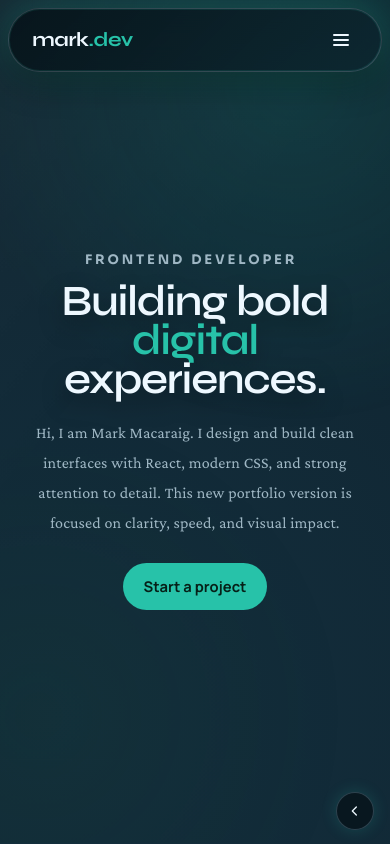
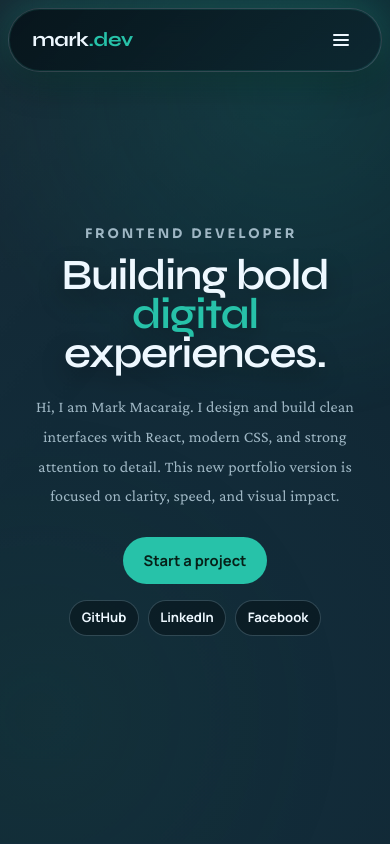
Before and after one commit to aintdrevv/markdev, a React (Vite) app: page / in a window 390 px wide. Shown: the top 844 px of the page. Built offline with nearby package versions, Linux system fonts and the light colour scheme.

Commit message:
Adjust mobile hero links and projects watermark layout

```diff
--- a/src/components/Hero.jsx
+++ b/src/components/Hero.jsx
@@ -48,6 +48,18 @@ export default function Hero() {
               Start a project
             </button>
           </div>
+
+          <div className="hero-mobile-links" aria-label="Quick links">
+            <a href="https://github.com/aintdrevv" target="_blank" rel="noreferrer">
+              GitHub
+            </a>
+            <a href="https://www.linkedin.com/in/mark-macaraig-25b9b3201/" target="_blank" rel="noreferrer">
+              LinkedIn
+            </a>
+            <a href="https://www.facebook.com/mrkinyourheart" target="_blank" rel="noreferrer">
+              Facebook
+            </a>
+          </div>
         </div>
       </div>
 
--- a/src/components/Projects.jsx
+++ b/src/components/Projects.jsx
@@ -18,7 +18,7 @@ const projects = [
 
 export default function Projects() {
   return (
-    <section id="projects" className="section" data-deco="Projects">
+    <section id="projects" className="section section-projects" data-deco="Projects">
       <div className="container">
         <p className="section-kicker">Projects</p>
         <h2 className="section-title">Work snapshots and upcoming builds.</h2>
--- a/src/index.css
+++ b/src/index.css
@@ -98,6 +98,14 @@ body {
 .section > .container {
   position: relative;
   z-index: 1;
+}
+
+.section-projects::before {
+  white-space: normal;
+  width: min(88vw, 760px);
+  text-wrap: balance;
+  text-align: center;
+  left: 50%;
 }
 
 .section-title {
@@ -290,6 +298,25 @@ body {
   gap: 0.8rem;
   flex-wrap: wrap;
   justify-content: center;
+}
+
+.hero-mobile-links {
+  display: none;
+  margin-top: 1rem;
+  gap: 0.55rem;
+  justify-content: center;
+  flex-wrap: wrap;
+}
+
+.hero-mobile-links a {
+  color: var(--text);
+  border: 1px solid var(--line);
+  border-radius: 999px;
+  padding: 0.45rem 0.72rem;
+  font-size: 0.82rem;
+  font-weight: 700;
+  text-decoration: none;
+  background: rgba(8, 22, 29, 0.65);
 }
 
 .floating-socials {
@@ -724,6 +751,10 @@ body {
     max-width: 90vw;
   }
 
+  .section-projects::before {
+    width: min(82vw, 330px);
+  }
+
   .menu-toggle {
     display: inline-flex;
   }
@@ -742,37 +773,11 @@ body {
   }
 
   .social-toggle {
-    display: inline-flex;
-    align-items: center;
-    justify-content: center;
-    right: 1rem;
-    top: auto;
-    bottom: 0.9rem;
-    transform: none;
+    display: none;
   }
 
   .floating-socials {
-    left: 0.75rem;
-    right: 0.75rem;
-    top: auto;
-    bottom: 3.8rem;
-    transform: translateY(115%);
-    transition: transform 0.28s ease, opacity 0.28s ease;
-    opacity: 0;
-    padding: 0.55rem;
-    border: 1px solid var(--line);
-    border-radius: 16px;
-    background: rgba(7, 18, 24, 0.96);
-    backdrop-filter: blur(12px);
-    display: flex;
-    justify-content: center;
-    align-items: center;
-    gap: 0.55rem;
-  }
-
-  .floating-socials.open {
-    transform: translateY(0);
-    opacity: 1;
+    display: none;
   }
 
   .social-close {
@@ -787,6 +792,10 @@ body {
   .floating-socials a {
     width: 40px;
     height: 40px;
+  }
+
+  .hero-mobile-links {
+    display: flex;
   }
 
   .contact-actions {
```
